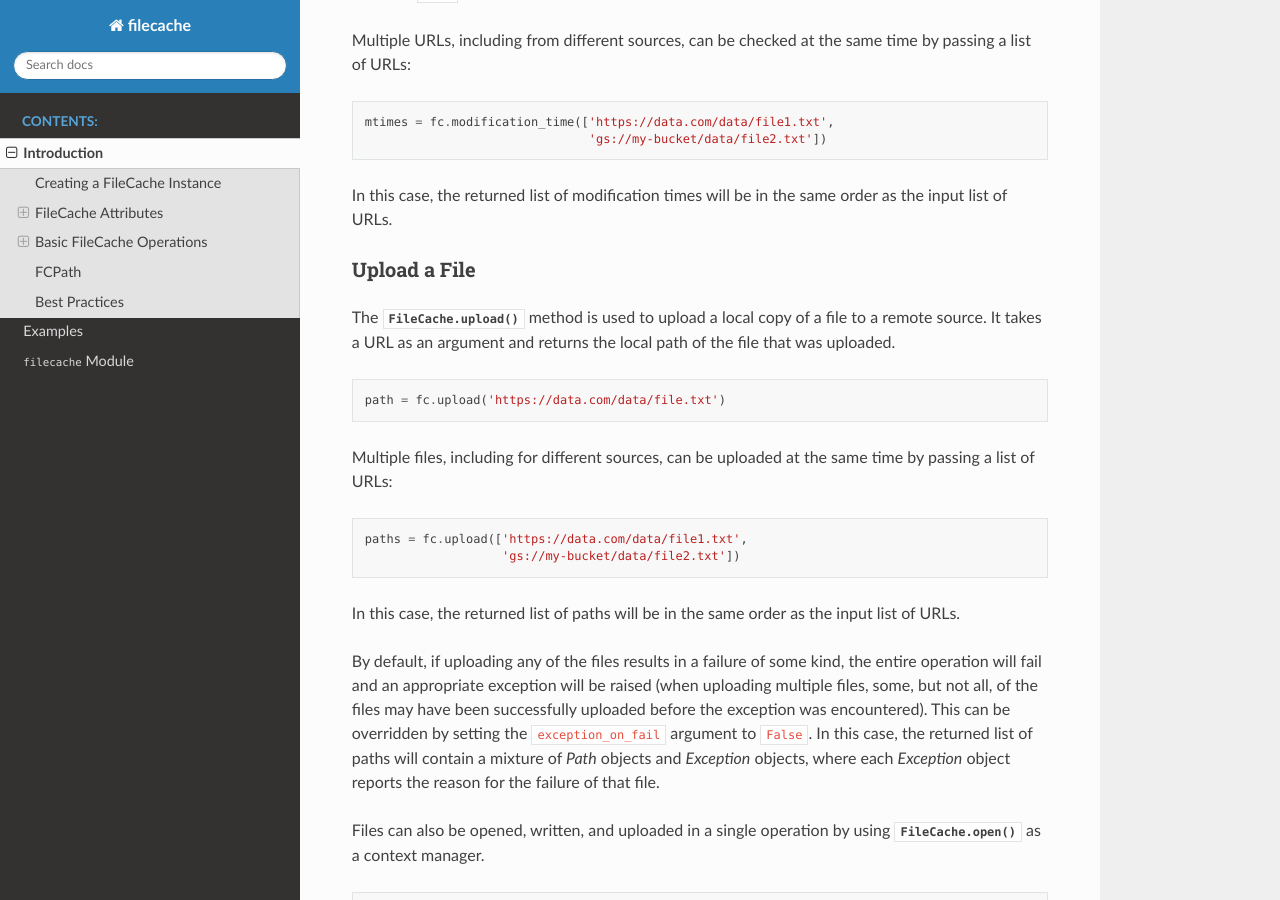
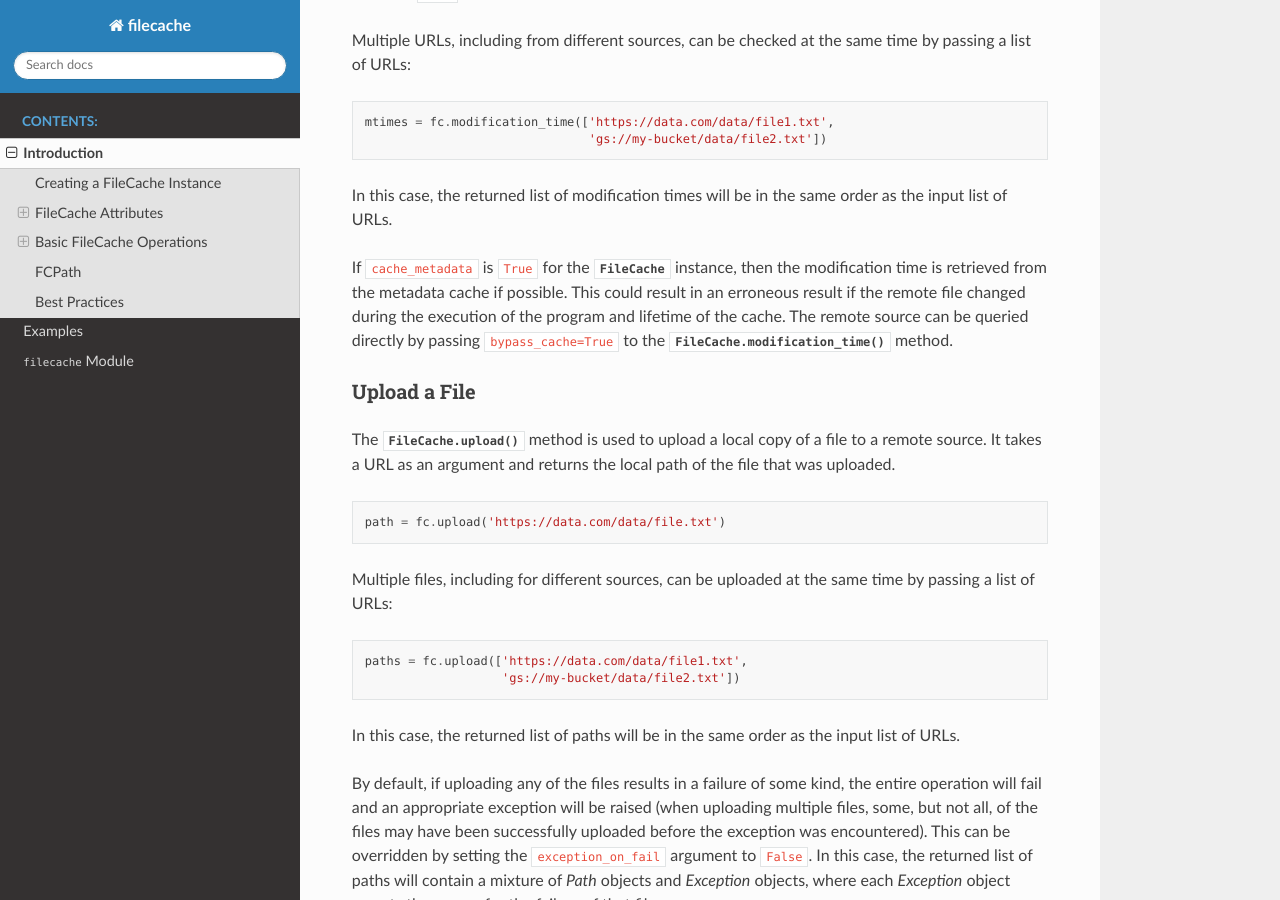
Before and after one commit to SETI/rms-filecache, a Sphinx documentation site: the page built from docs/introduction.rst, in a window 1280 px wide and 900 px high, scrolled down 6992 px. Built offline with Sphinx 7.4.7 and the Read the Docs theme 3.1.0, drawn with Linux system fonts in a browser that asks for light colours.

Commit message:
bunny comments

```diff
--- a/docs/examples.rst
+++ b/docs/examples.rst
@@ -110,7 +110,7 @@ Download errors are returned as Exceptions in the return list.
         if isinstance(path, Exception):
             print(f'Download failed: {path}')
             continue
-        print(f'Downloaded: {path}'')
+        print(f'Downloaded: {path}')
 
 
 Example 6: Upload Operations
--- a/docs/introduction.rst
+++ b/docs/introduction.rst
@@ -62,7 +62,7 @@ variables, but this will affect other modules that use the system temporary dire
 as ``tempdir``. To specify a different default base directory for all :class:`FileCache`
 instances without affecting the system temporary directory, set the
 ``FILECACHE_CACHE_ROOT`` environment variable. Finally, to provide a different base
-directory for a particular :class:`FileCache`` instance, pass the ``cache_root`` argument
+directory for a particular :class:`FileCache` instance, pass the ``cache_root`` argument
 to the :class:`FileCache` constructor. The ``cache_root`` argument can be a string or
 `Path` object.
 
@@ -372,6 +372,12 @@ passing a list of URLs:
 In this case, the returned list of modification times will be in the same order as the
 input list of URLs.
 
+If ``cache_metadata`` is ``True`` for the :class:`FileCache` instance, then the
+modification time is retrieved from the metadata cache if possible. This could result in
+an erroneous result if the remote file changed during the execution of the program and
+lifetime of the cache. The remote source can be queried directly by passing
+``bypass_cache=True`` to the :meth:`FileCache.modification_time` method.
+
 
 Upload a File
 -------------
```
Also changed, not shown: 2 other files.
